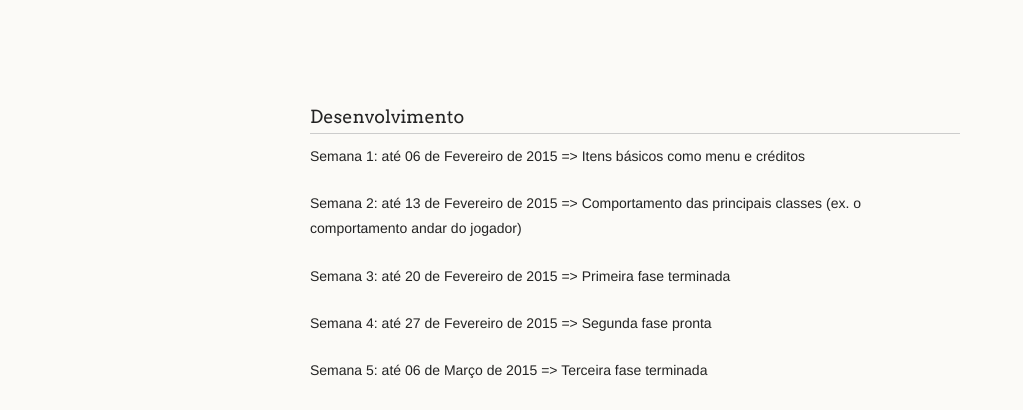
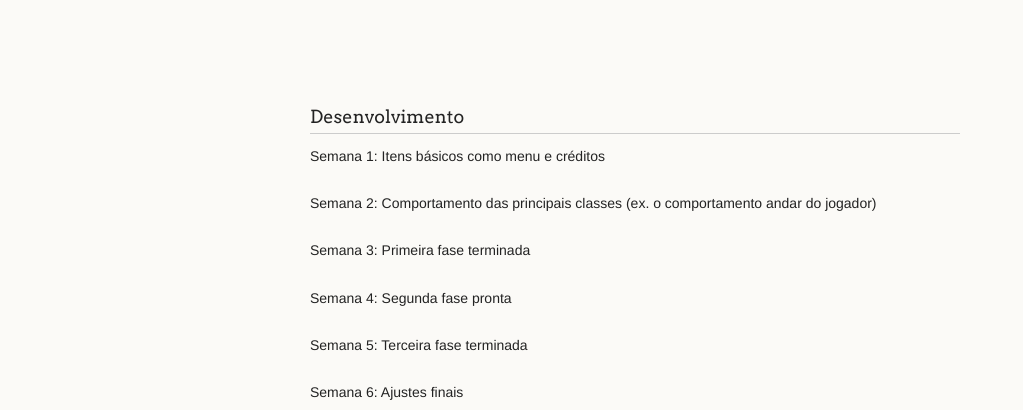
Before and after one commit to RibeiroAna/projetoP1, a plain HTML site: page index.html in a window 1280 px wide. Shown: the part 527-937 px from the top of the page, without its empty margins (0-1023 px from the left). Drawn offline with Linux system fonts and the light colour scheme.

Commit message:
Update index.html

```diff
--- a/index.html
+++ b/index.html
@@ -39,12 +39,12 @@
     <br><br><br>
 
     <h3 id="desenvolvimento">Desenvolvimento</h3>
-    <p>Semana 1: até 06 de Fevereiro de 2015 => Itens básicos como menu e créditos</p>
-    <p>Semana 2: até 13 de Fevereiro de 2015 => Comportamento das principais classes (ex. o comportamento andar do jogador)
-    <p>Semana 3: até 20 de Fevereiro de 2015 => Primeira fase terminada</p>
-    <p>Semana 4: até 27 de Fevereiro de 2015 => Segunda fase pronta</p>
-    <p>Semana 5: até 06 de Março de 2015 => Terceira fase terminada</p>
-    <p>Semana 6: até 13 de Março de 2015 => Ajustes finais</p>
+    <p>Semana 1: Itens básicos como menu e créditos</p>
+    <p>Semana 2: Comportamento das principais classes (ex. o comportamento andar do jogador)
+    <p>Semana 3: Primeira fase terminada</p>
+    <p>Semana 4: Segunda fase pronta</p>
+    <p>Semana 5: Terceira fase terminada</p>
+    <p>Semana 6: Ajustes finais</p>
     <p>Quem desenvolveu o que:</p>
     <table>
        <tr>
```
